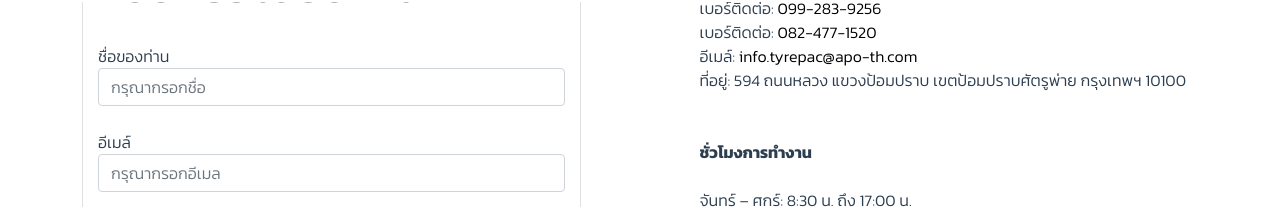
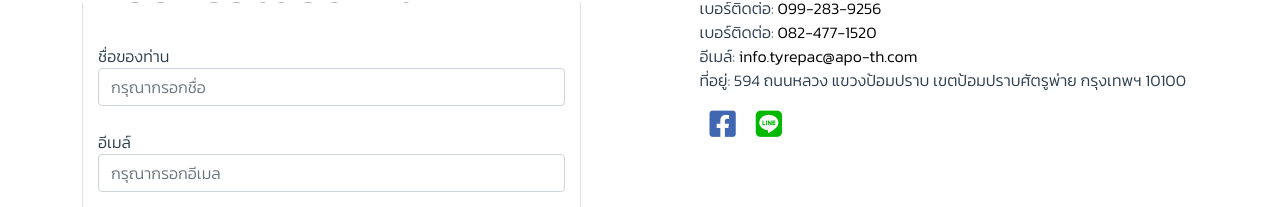
Before and after one commit to nokranger/tyrepac_, a Vue app: page /contact in a window 1280 px wide. Shown: the part 212-419 px from the top of the page. Built offline with nearby package versions, Linux system fonts and the light colour scheme; what vue-photo-zoom-pro would draw is missing.

Commit message:
contact detail

```diff
--- a/src/views/contact.vue
+++ b/src/views/contact.vue
@@ -61,6 +61,18 @@
                   ที่อยู่: 594 ถนนหลวง แขวงป้อมปราบ เขตป้อมปราบศัตรูพ่าย
                   กรุงเทพฯ 10100
                 </div>
+                <div style="font-size: 30px;">
+                  <div style="text-align: left;display: inline-block;margin: 10px;color: #4267B2;">
+                    <a href="https://www.facebook.com/tyrepacthailand/" target="_blank" style="color: #4267B2;">
+                      <i class="fa-brands fa-facebook-square"></i>
+                    </a>
+                  </div>
+                  <div style="text-align: left;display: inline-block;margin: 10px;color: #00B900;">
+                    <a href="https://line.me/R/ti/p/%40tyrepac_th" target="_blank" style="color: #00B900;">
+                      <i class="fa-brands fa-line"></i>
+                    </a>
+                  </div>
+                </div>
                 <br />
                 <br />
                 <div style="font-weight: bold;">ชั่วโมงการทำงาน</div>
```
